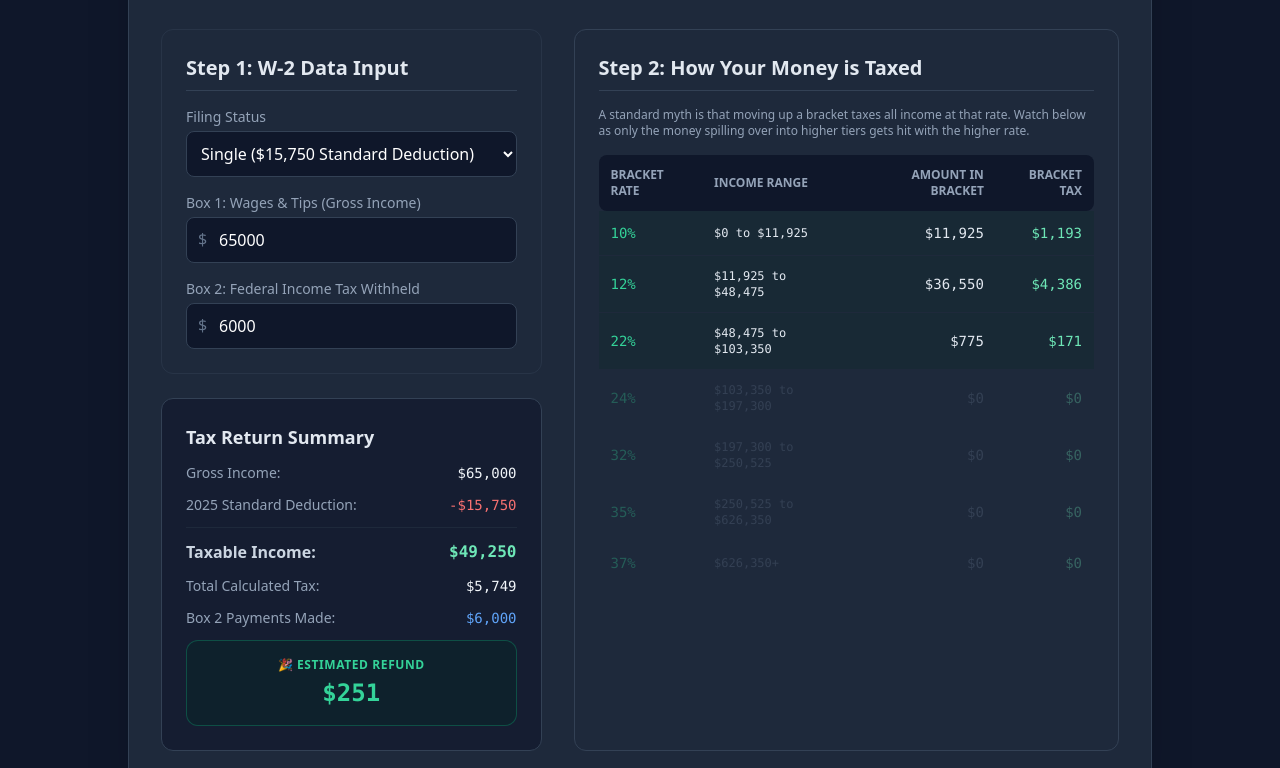
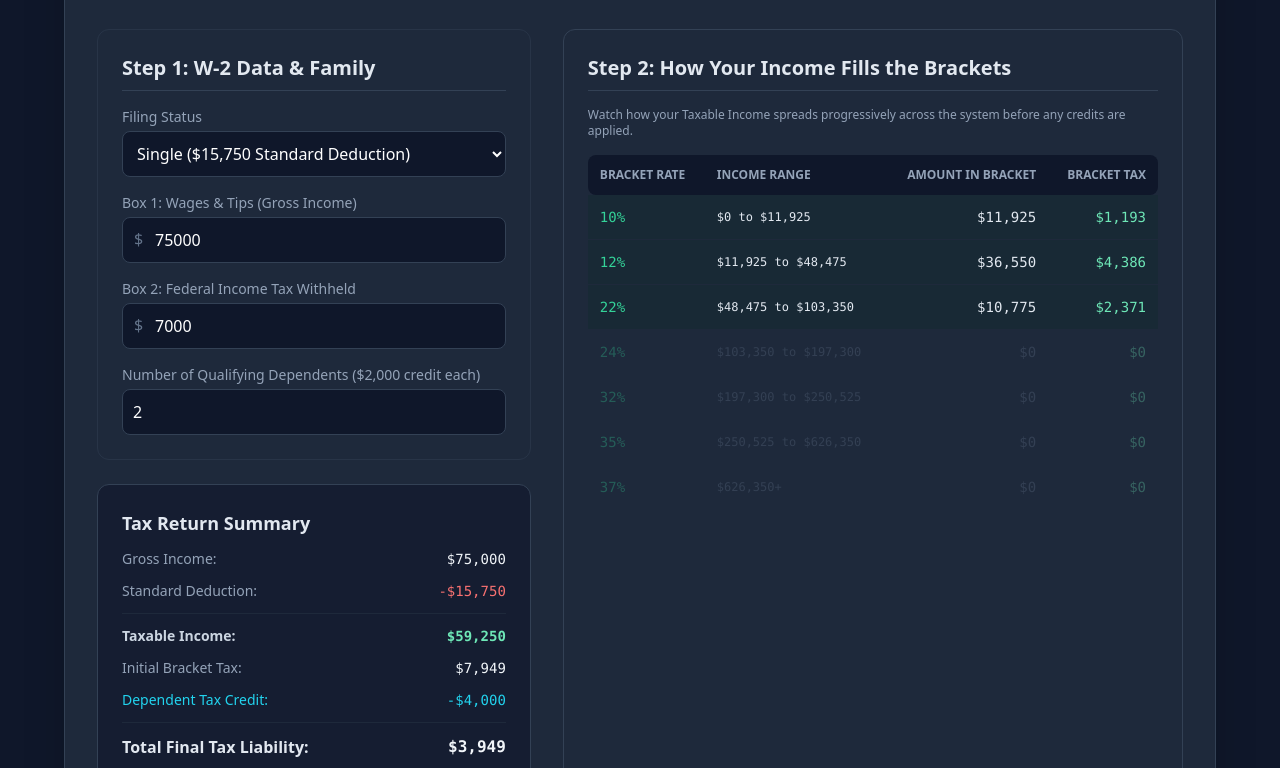
Before and after one commit to sdudeck-ux/tax-simulator, a plain HTML site: page index.html in a window 1280 px wide. Shown: the part 120-888 px from the top of the page. Drawn offline with nearby package versions, Linux system fonts and the light colour scheme.

Commit message:
Update index.html

```diff
--- a/index.html
+++ b/index.html
@@ -3,21 +3,21 @@
 <head>
     <meta charset="UTF-8">
     <meta name="viewport" content="width=device-width, initial-scale=1.0">
-    <title>2025 Progressive Tax Bracket Simulator</title>
+    <title>2025 Progressive Tax Bracket & Credit Simulator</title>
     <script src="https://cdn.tailwindcss.com"></script>
 </head>
 <body class="bg-slate-900 text-slate-100 min-h-screen flex items-center justify-center p-4">
 
-    <div class="bg-slate-800 p-6 md:p-8 rounded-2xl shadow-2xl max-w-5xl w-full border border-slate-700">
+    <div class="bg-slate-800 p-6 md:p-8 rounded-2xl shadow-2xl max-w-6xl w-full border border-slate-700">
         <header class="mb-8 text-center">
-            <h1 class="text-3xl font-extrabold text-emerald-400 tracking-tight">⚡ 1040 Progressive Tax Visualizer</h1>
-            <p class="text-slate-400 mt-2">Official 2025 IRS Parameters. See exactly how your income spreads across the brackets.</p>
+            <h1 class="text-3xl font-extrabold text-emerald-400 tracking-tight">⚡ 1040 Progressive Tax & Credit Visualizer</h1>
+            <p class="text-slate-400 mt-2">Official 2025 Parameters. Explore progressive brackets, credits, and your true effective tax rate.</p>
         </header>
 
         <div class="grid grid-cols-1 lg:grid-cols-12 gap-8">
             <div class="lg:col-span-5 space-y-6">
                 <div class="bg-slate-850 p-6 rounded-xl border border-slate-700/50 space-y-4">
-                    <h2 class="text-xl font-bold text-slate-200 border-b border-slate-700 pb-2">Step 1: W-2 Data Input</h2>
+                    <h2 class="text-xl font-bold text-slate-200 border-b border-slate-700 pb-2">Step 1: W-2 Data & Family</h2>
 
                     <div>
                         <label class="block text-sm font-medium text-slate-400 mb-1">Filing Status</label>
@@ -31,7 +31,7 @@
                         <label class="block text-sm font-medium text-slate-400 mb-1">Box 1: Wages & Tips (Gross Income)</label>
                         <div class="relative">
                             <span class="absolute left-3 top-2.5 text-slate-500">$</span>
-                            <input id="wages" type="number" value="65000" class="w-full bg-slate-900 border border-slate-700 rounded-lg p-2.5 pl-8 text-white focus:ring-2 focus:ring-emerald-500 outline-none">
+                            <input id="wages" type="number" value="75000" class="w-full bg-slate-900 border border-slate-700 rounded-lg p-2.5 pl-8 text-white focus:ring-2 focus:ring-emerald-500 outline-none">
                         </div>
                     </div>
 
@@ -39,19 +39,32 @@
                         <label class="block text-sm font-medium text-slate-400 mb-1">Box 2: Federal Income Tax Withheld</label>
                         <div class="relative">
                             <span class="absolute left-3 top-2.5 text-slate-500">$</span>
-                            <input id="withholding" type="number" value="6000" class="w-full bg-slate-900 border border-slate-700 rounded-lg p-2.5 pl-8 text-white focus:ring-2 focus:ring-emerald-500 outline-none">
+                            <input id="withholding" type="number" value="7000" class="w-full bg-slate-900 border border-slate-700 rounded-lg p-2.5 pl-8 text-white focus:ring-2 focus:ring-emerald-500 outline-none">
                         </div>
+                    </div>
+
+                    <div>
+                        <label class="block text-sm font-medium text-slate-400 mb-1">Number of Qualifying Dependents ($2,000 credit each)</label>
+                        <input id="dependents" type="number" min="0" max="10" value="2" class="w-full bg-slate-900 border border-slate-700 rounded-lg p-2.5 text-white focus:ring-2 focus:ring-emerald-500 outline-none">
                     </div>
                 </div>
 
                 <div class="bg-slate-900/60 p-6 rounded-xl border border-slate-700 space-y-3 text-sm">
                     <h3 class="text-lg font-bold text-slate-200 mb-2">Tax Return Summary</h3>
                     <div class="flex justify-between"><span class="text-slate-400">Gross Income:</span> <span id="lblGross" class="font-mono">$0.00</span></div>
-                    <div class="flex justify-between"><span class="text-slate-400">2025 Standard Deduction:</span> <span id="lblDeduction" class="font-mono text-red-400">-$0.00</span></div>
+                    <div class="flex justify-between"><span class="text-slate-400">Standard Deduction:</span> <span id="lblDeduction" class="font-mono text-red-400">-$0.00</span></div>
                     <hr class="border-slate-800">
-                    <div class="flex justify-between text-base font-semibold"><span class="text-slate-300">Taxable Income:</span> <span id="lblTaxable" class="font-mono text-emerald-300">$0.00</span></div>
-                    <div class="flex justify-between"><span class="text-slate-400">Total Calculated Tax:</span> <span id="lblTaxLiability" class="font-mono">$0.00</span></div>
+                    <div class="flex justify-between font-semibold"><span class="text-slate-300">Taxable Income:</span> <span id="lblTaxable" class="font-mono text-emerald-300">$0.00</span></div>
+                    <div class="flex justify-between"><span class="text-slate-400">Initial Bracket Tax:</span> <span id="lblInitialTax" class="font-mono">$0.00</span></div>
+                    <div class="flex justify-between text-cyan-400"><span class="text-cyan-400">Dependent Tax Credit:</span> <span id="lblCredit" class="font-mono">-$0.00</span></div>
+                    <hr class="border-slate-800">
+                    <div class="flex justify-between text-base font-bold"><span class="text-slate-200">Total Final Tax Liability:</span> <span id="lblTaxLiability" class="font-mono">$0.00</span></div>
                     <div class="flex justify-between"><span class="text-slate-400">Box 2 Payments Made:</span> <span id="lblPaid" class="font-mono text-blue-400">$0.00</span></div>
+
+                    <div class="bg-slate-800 p-3 rounded-lg flex justify-between items-center border border-slate-700 mt-2">
+                        <span class="text-xs text-slate-400 font-semibold uppercase tracking-wider">📊 Effective Tax Rate:</span>
+                        <span id="lblEffectiveRate" class="font-mono text-xl font-bold text-amber-400">0.0%</span>
+                    </div>
 
                     <div id="resultBox" class="mt-4 p-4 rounded-xl text-center border transition-all duration-300">
                         <div id="resultType" class="text-xs uppercase tracking-wider font-bold">Calculating...</div>
@@ -62,8 +75,8 @@
 
             <div class="lg:col-span-7 bg-slate-850 p-6 rounded-xl border border-slate-700 flex flex-col justify-between">
                 <div>
-                    <h2 class="text-xl font-bold text-slate-200 border-b border-slate-700 pb-2 mb-4">Step 2: How Your Money is Taxed</h2>
-                    <p class="text-xs text-slate-400 mb-4">A standard myth is that moving up a bracket taxes all income at that rate. Watch below as only the money spilling over into higher tiers gets hit with the higher rate.</p>
+                    <h2 class="text-xl font-bold text-slate-200 border-b border-slate-700 pb-2 mb-4">Step 2: How Your Income Fills the Brackets</h2>
+                    <p class="text-xs text-slate-400 mb-4">Watch how your Taxable Income spreads progressively across the system before any credits are applied.</p>
 
                     <div class="overflow-x-auto">
                         <table class="w-full text-left text-sm text-slate-300">
@@ -107,7 +120,6 @@
             ]
         };
 
-        // Official 2025 IRS Standard Deductions
         const DEDUCTIONS_2025 = {
             single: 15750,
             mfj: 31500
@@ -117,12 +129,13 @@
             const status = document.getElementById('filingStatus').value;
             const wages = Math.max(0, parseFloat(document.getElementById('wages').value) || 0);
             const withholding = Math.max(0, parseFloat(document.getElementById('withholding').value) || 0);
+            const dependentCount = Math.max(0, parseInt(document.getElementById('dependents').value) || 0);
 
             const deduction = DEDUCTIONS_2025[status];
             const taxableIncome = Math.max(0, wages - deduction);
 
-            // Calculate tax and generate breakdown rows simultaneously
-            let totalTax = 0;
+            // Calculate baseline bracket tax
+            let initialTax = 0;
             let htmlTableRows = "";
             const brackets = BRACKETS_2025[status];
 
@@ -134,10 +147,9 @@
                     let currentUpperLimit = Math.min(taxableIncome, bracket.limit);
                     amountInBracket = currentUpperLimit - bracket.min;
                     bracketTax = amountInBracket * bracket.rate;
-                    totalTax += bracketTax;
+                    initialTax += bracketTax;
                 }
 
-                // Render descriptive string for the table range display
                 let rangeText = `${formatCurrency(bracket.min)}`;
                 if (bracket.limit === Infinity) {
                     rangeText += "+";
@@ -145,7 +157,6 @@
                     rangeText += ` to ${formatCurrency(bracket.limit)}`;
                 }
 
-                // Highlight active brackets visually
                 let rowStyle = amountInBracket > 0 ? "bg-emerald-950/20 font-medium text-slate-200" : "opacity-30 text-slate-500";
 
                 htmlTableRows += `
@@ -158,16 +169,28 @@
                 `;
             });
 
-            // Write bracket matrix to UI
             document.getElementById('bracketTableBody').innerHTML = htmlTableRows;
 
-            // Update Summaries
-            const finalDifference = withholding - totalTax;
+            // Apply Child Tax Credit ($2000 per dependent, capped at total tax liability for simplification)
+            const childTaxCredit = dependentCount * 2000;
+            const finalTaxLiability = Math.max(0, initialTax - childTaxCredit);
+
+            // Calculate Effective Tax Rate: (Final Tax Owed / Gross Income) * 100
+            let effectiveRate = 0;
+            if (wages > 0) {
+                effectiveRate = (finalTaxLiability / wages) * 100;
+            }
+
+            // Update DOM Summaries
+            const finalDifference = withholding - finalTaxLiability;
             document.getElementById('lblGross').innerText = formatCurrency(wages);
             document.getElementById('lblDeduction').innerText = `-${formatCurrency(deduction)}`;
             document.getElementById('lblTaxable').innerText = formatCurrency(taxableIncome);
-            document.getElementById('lblTaxLiability').innerText = formatCurrency(totalTax);
+            document.getElementById('lblInitialTax').innerText = formatCurrency(initialTax);
+            document.getElementById('lblCredit').innerText = `-${formatCurrency(childTaxCredit)}`;
+            document.getElementById('lblTaxLiability').innerText = formatCurrency(finalTaxLiability);
             document.getElementById('lblPaid').innerText = formatCurrency(withholding);
+            document.getElementById('lblEffectiveRate').innerText = `${effectiveRate.toFixed(1)}%`;
 
             const resultBox = document.getElementById('resultBox');
             const resultType = document.getElementById('resultType');
@@ -188,12 +211,13 @@
             return new Intl.NumberFormat('en-US', { style: 'currency', currency: 'USD', maximumFractionDigits: 0 }).format(num);
         }
 
-        // Live Event Handling
+        // Live Event Listeners
         document.getElementById('filingStatus').addEventListener('change', updateVibe);
         document.getElementById('wages').addEventListener('input', updateVibe);
         document.getElementById('withholding').addEventListener('input', updateVibe);
+        document.getElementById('dependents').addEventListener('input', updateVibe);
 
-        // Initial Exec
+        // Run
         updateVibe();
     </script>
 </body>
```
